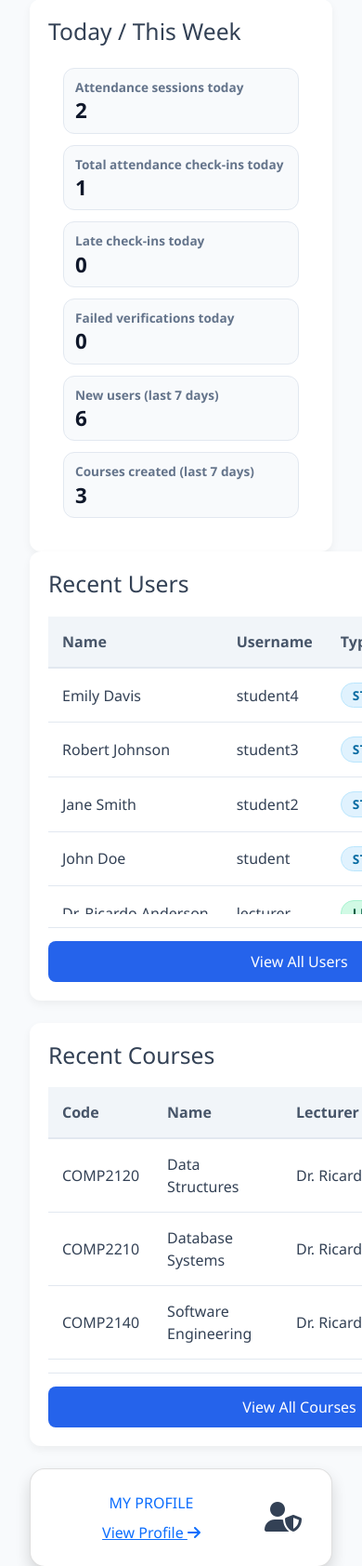
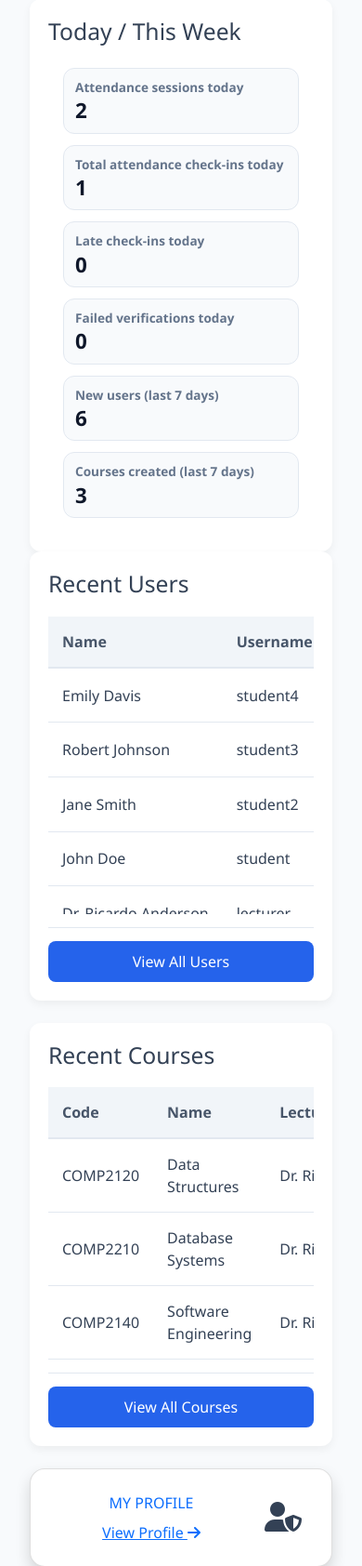
Before and after one commit to Tajjlinson/trackademia2, a Flask app: page /admin/dashboard in a window 390 px wide. Shown: the part 1393-3077 px from the top of the page at 93% size. Run offline with Flask 3, Linux system fonts and the light colour scheme; a user stored in the database is signed in; data comes from the database, SQL or seed files in the repository; data that the repository does not hold is empty.

Commit message:
fixed mobile tables finally

```diff
--- a/static/css/style.css
+++ b/static/css/style.css
@@ -974,3 +974,27 @@ html, body {
     grid-template-columns: 1fr;
   }
 }
+
+/* ✅ Critical: allow grid/flex children to shrink (prevents overflow at ~566px) */
+.dashboard-grid,
+.dashboard-card,
+.table-scroll,
+.dashboard-card .table-responsive {
+  min-width: 0;
+}
+
+/* ✅ Prevent the table from "leaking" horizontally outside the card */
+.dashboard-card {
+  overflow: hidden;
+}
+
+/* ✅ table-scroll should not allow horizontal overflow to escape */
+.table-scroll {
+  overflow-x: hidden;   /* keep your overflow-y: auto behavior */
+}
+
+/* ✅ this is the ONLY place horizontal scrolling should happen */
+.dashboard-card .table-responsive {
+  overflow-x: auto;
+  -webkit-overflow-scrolling: touch;
+}
```
